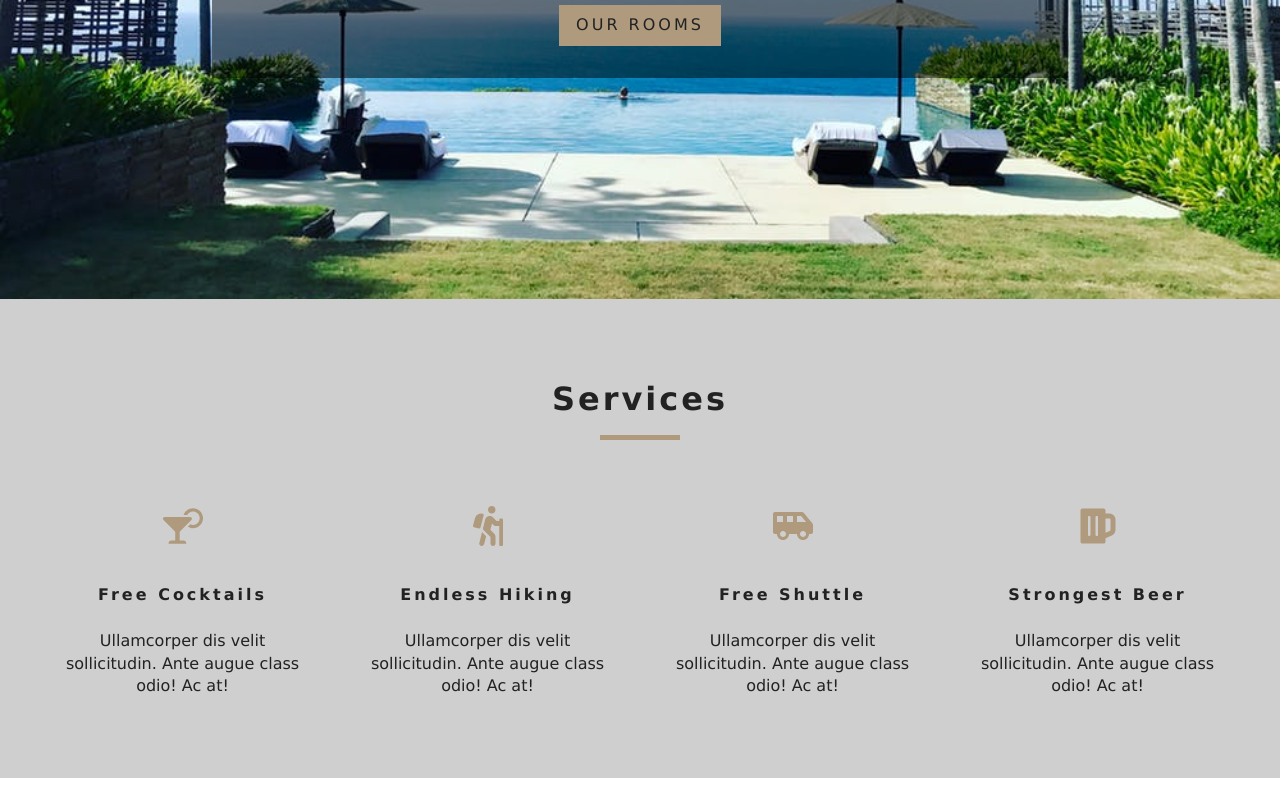
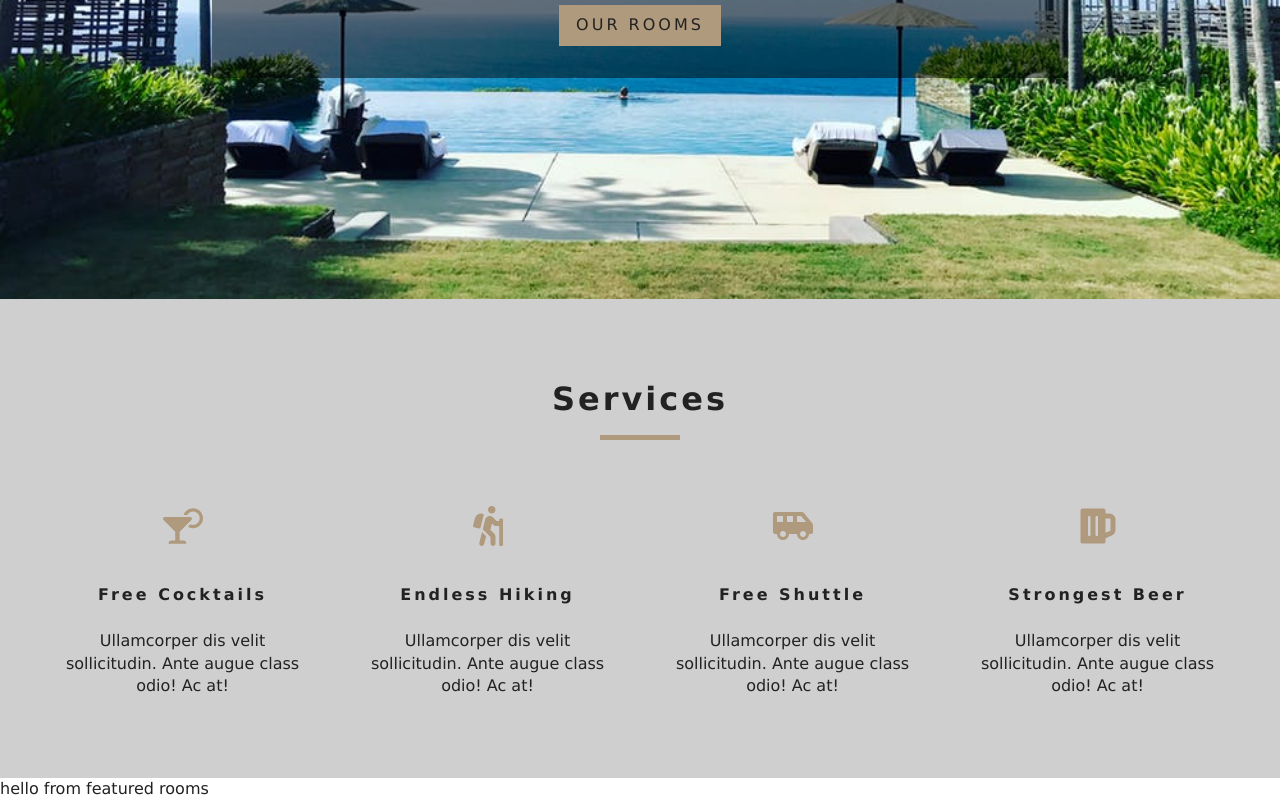
Before and after one commit to BrittanyBlake/resort-reservations, a React (Create React App) app: page / in a window 1280 px wide. Shown: the part 501-1301 px from the top of the page. Before the commit the page ends 1279 px from the top, so only its background shows below. Built offline with nearby package versions, Linux system fonts and the light colour scheme.

Commit message:
add featured rooms

```diff
--- /dev/null
+++ b/src/components/FeaturedRooms.js
@@ -0,0 +1,12 @@
+import React from 'react'
+import {RoomContext} from '../context'
+
+ const FeaturedRooms = () => {
+    return (
+      <div>
+        <p> hello from featured rooms</p>
+      </div>
+    );
+}
+
+export default FeaturedRooms;
--- a/src/pages/Home.js
+++ b/src/pages/Home.js
@@ -3,6 +3,7 @@ import Hero from "../components/Hero";
 import Banner from "../components/Banner";
 import {Link} from 'react-router-dom';
 import Services from '../components/Services';
+import FeaturedRooms from "../components/FeaturedRooms";
 
 const Home = () => {
   return (
@@ -16,6 +17,7 @@ const Home = () => {
         </Banner>
       </Hero>
       <Services/>
+      <FeaturedRooms/>
     </div>
   );
 };
```
